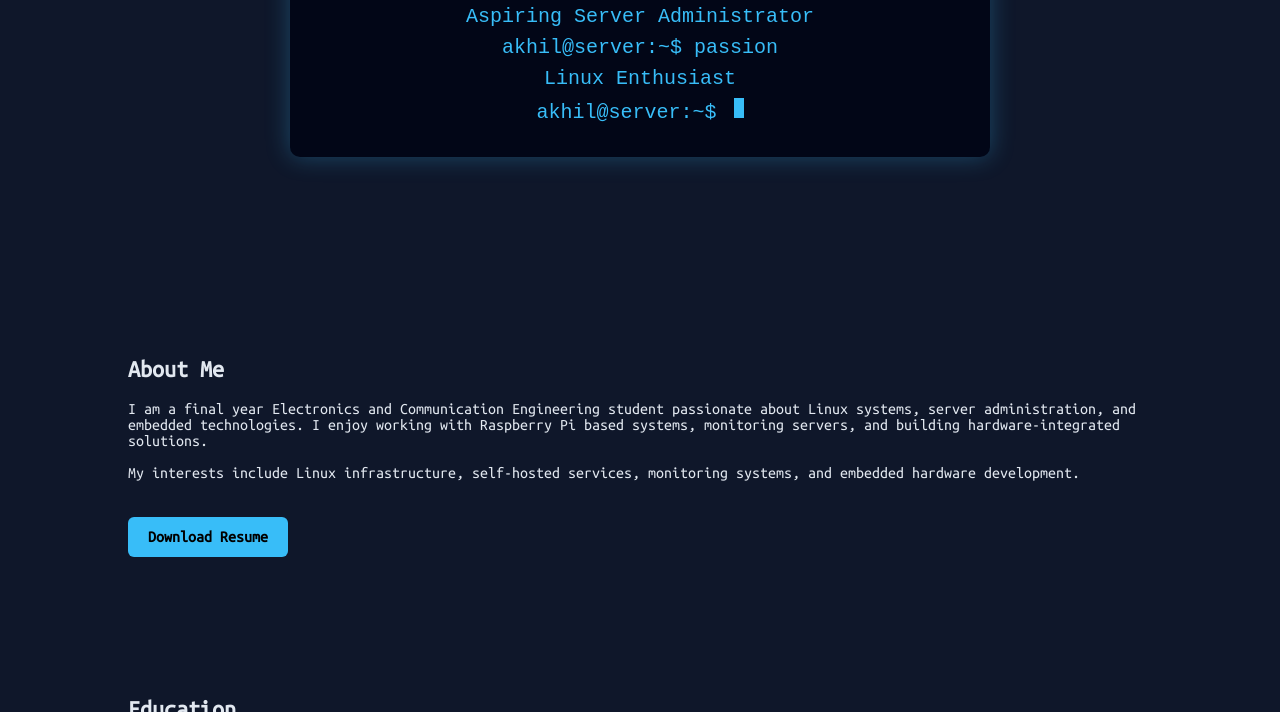
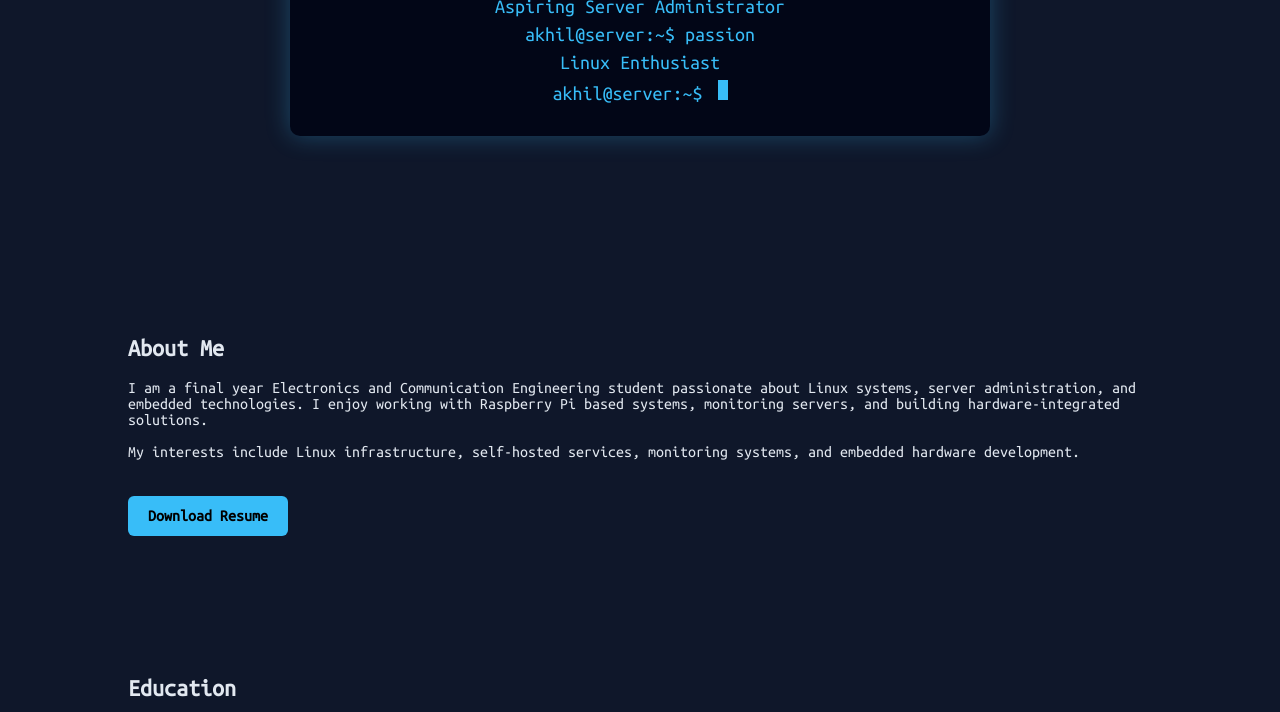
Before and after one commit to Akhil-Ajay/akhilajay.github.io, a plain HTML site: page index.html in a window 1280 px wide. Shown: the part 388-1100 px from the top of the page. Drawn offline with Linux system fonts and the light colour scheme.

Commit message:
Update style.css

```diff
--- a/style.css
+++ b/style.css
@@ -1,3 +1,8 @@
+*{
+font-family: 'Ubuntu Mono', monospace;
+}
+
+
 html{
 scroll-behavior:smooth;
 }
```
